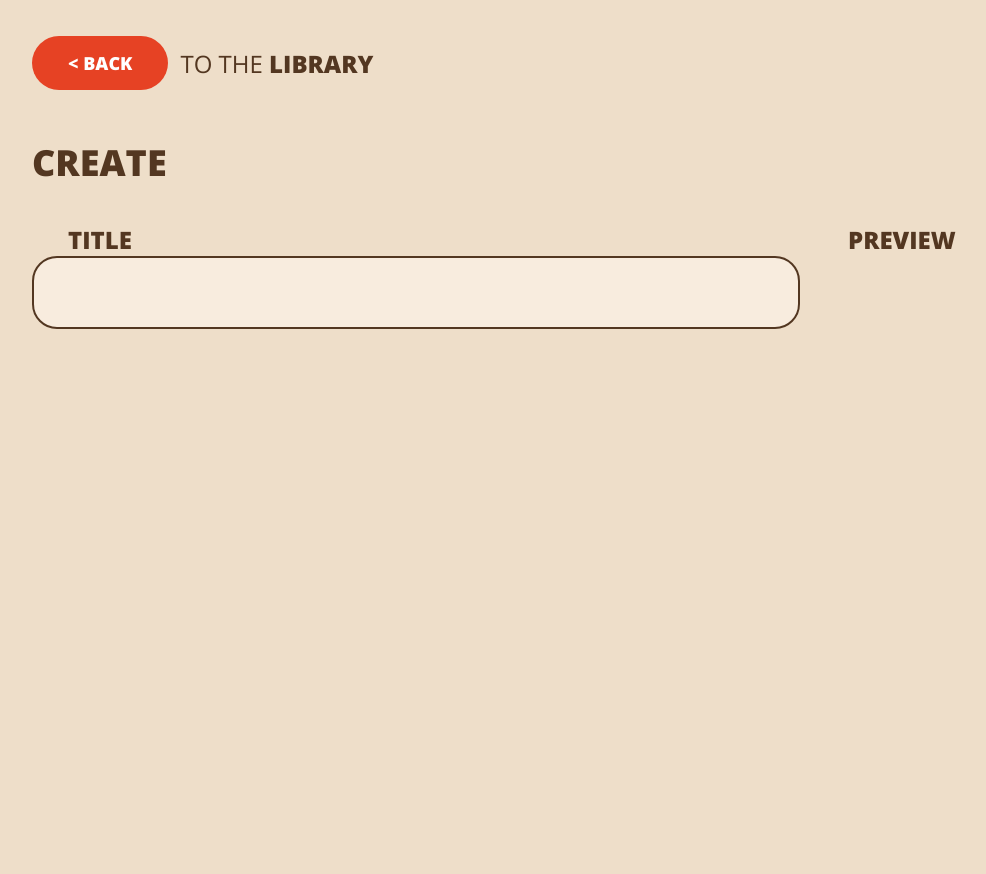
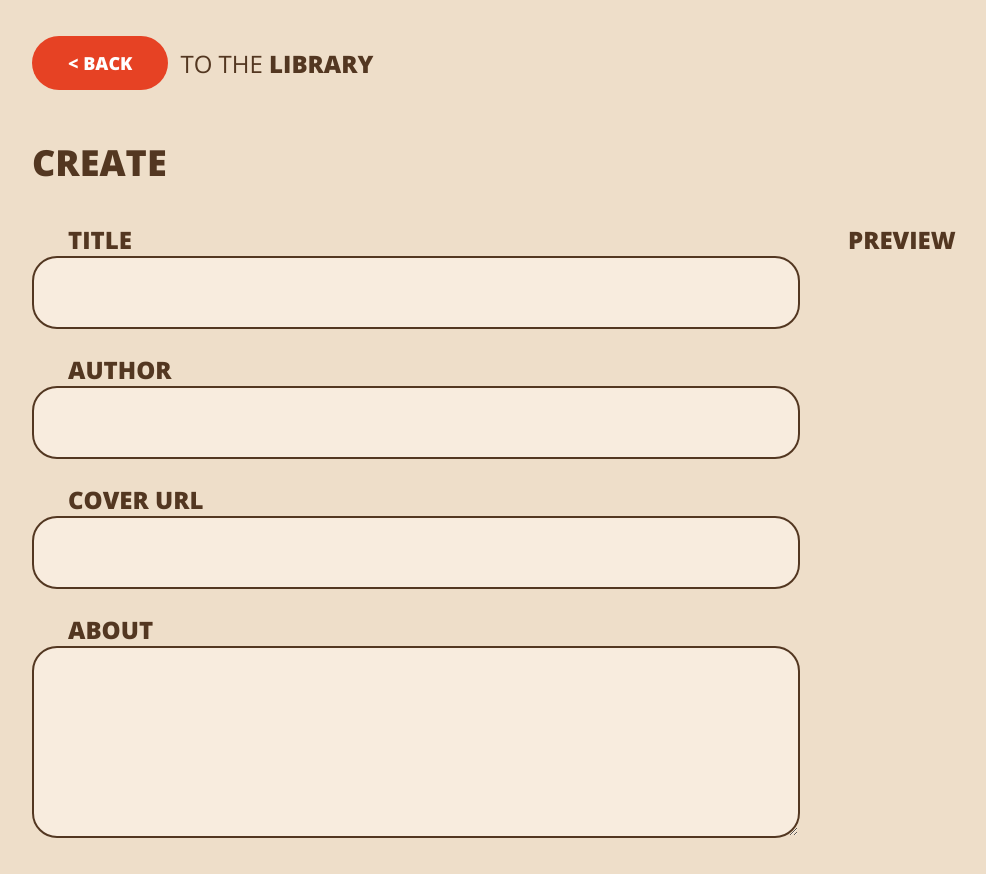
Before and after one commit to mihailgaberov/svelte-library, a Svelte app: page /create in a window 1280 px wide. Shown: the whole page, without its empty margins (4-990 px from the left). Before the commit the page ends 800 px from the top, so only its background shows below. Built offline with nearby package versions, Linux system fonts and the light colour scheme.

Commit message:
:sparkles: Added multiline textarea support

```diff
--- a/src/create/Create.svelte
+++ b/src/create/Create.svelte
@@ -7,12 +7,15 @@
     import TextInput from "./TextInput.svelte";
 
     let title = '';
+    let author = '';
+    let cover = '';
+    let about = '';
 
     function handleInput(event) {
         title = event.target.value
     }
 
-    $: console.log({title})
+    $: console.log({title, author, cover, about })
   </script>
 
   <BackButtonRow />
@@ -22,6 +25,9 @@
   <form>
     <div class="fields">
         <TextInput label="Title" bind:value={title} />
+        <TextInput label="Author" bind:value={author} />
+        <TextInput label="Cover URL" bind:value={cover} />
+        <TextInput label="About" bind:value={about} multiline />
     </div>
 
     <div>
--- a/src/create/TextInput.svelte
+++ b/src/create/TextInput.svelte
@@ -1,11 +1,16 @@
 <script>
     export let label;
     export let value;
+    export let multiline = false;
 </script>
 
 <label>
     <span>{label}</span>
-    <input type="text" bind:value />
+    {#if multiline}
+        <textarea bind:value />
+    {:else}
+        <input type="text" bind:value />
+    {/if}
 </label>
 
 <style>
```
